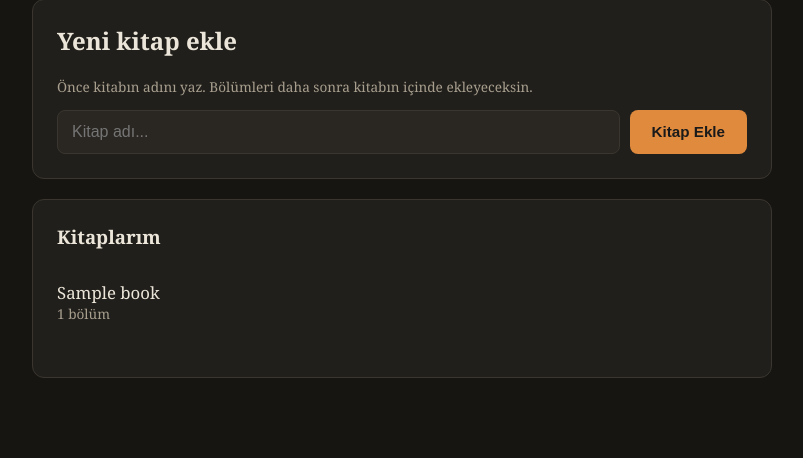
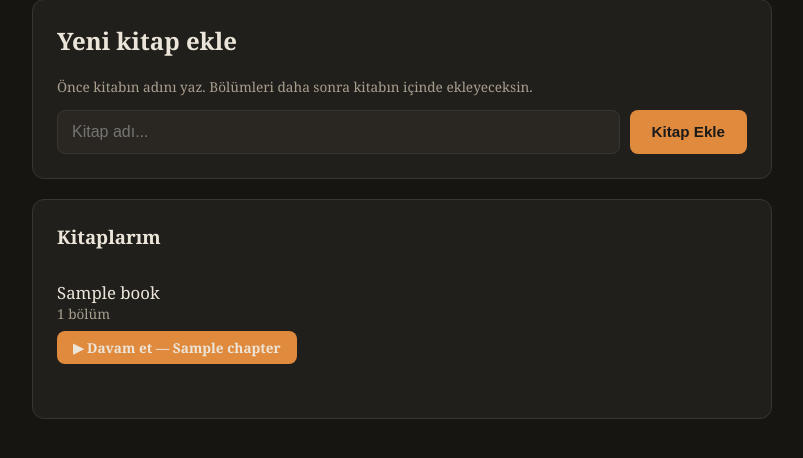
Before and after one commit to N1h4d/wattpad-reader, a Django app: page / in a window 1280 px wide. Shown: the part 93-551 px from the top of the page, without its empty margins (238-1041 px from the left). Run offline with Django 5.2, Linux system fonts and the light colour scheme; a user stored in the database is signed in; tables that the repository leaves empty hold one stand-in row (values such as "Sample post").

Commit message:
oxuma pozisiyasi elave edildi

```diff
--- a/reader/models.py
+++ b/reader/models.py
@@ -6,6 +6,15 @@ class Book(models.Model):
     title = models.CharField("Kitap adı", max_length=500)
     author = models.CharField("Yazar", max_length=255, blank=True)
     created_at = models.DateTimeField("Eklenme tarihi", auto_now_add=True)
+
+    # --- Okuma ilerlemesi (nereden devam edileceği) ---
+    last_chapter = models.ForeignKey(
+        'Chapter', null=True, blank=True, on_delete=models.SET_NULL,
+        related_name='+', verbose_name="Kalınan bölüm",
+    )
+    last_scroll_percent = models.FloatField("Kalınan yer (%)", default=0)
+    last_read_at = models.DateTimeField(
+        "Son okuma zamanı", null=True, blank=True)
 
     class Meta:
         ordering = ['-created_at']
@@ -18,11 +27,14 @@ class Book(models.Model):
 
 class Chapter(models.Model):
     """Kitabın bir bölümü (chapter) - bir Wattpad linkine bağlıdır."""
-    book = models.ForeignKey(Book, related_name='chapters', on_delete=models.CASCADE, verbose_name="Kitap")
-    url = models.URLField("Wattpad linki", unique=True, help_text="Wattpad bölüm linki")
+    book = models.ForeignKey(
+        Book, related_name='chapters', on_delete=models.CASCADE, verbose_name="Kitap")
+    url = models.URLField("Wattpad linki", unique=True,
+                          help_text="Wattpad bölüm linki")
     title = models.CharField("Bölüm başlığı", max_length=500, blank=True)
     order = models.PositiveIntegerField("Sıra", default=0)
-    content = models.TextField("Metin", blank=True, help_text="Çekilmiş bölüm metni")
+    content = models.TextField(
+        "Metin", blank=True, help_text="Çekilmiş bölüm metni")
     fetched_at = models.DateTimeField("Çekilme zamanı", null=True, blank=True)
     added_at = models.DateTimeField("Eklenme tarihi", auto_now_add=True)
 
--- a/reader/templates/reader/home.html
+++ b/reader/templates/reader/home.html
@@ -19,6 +19,14 @@
         <li>
             <a href="{% url 'chapter_list' book.id %}">{{ book.title }}</a>
             <div class="muted">{{ book.chapters.count }} bölüm</div>
+            {% if book.last_chapter %}
+            <div style="margin-top:8px;">
+                <a class="btn" style="padding:7px 16px; font-size:0.85rem;"
+                   href="{% url 'chapter_detail' book.last_chapter.id %}">
+                   ▶ Davam et — {{ book.last_chapter.title|default:"bölüm" }}
+                </a>
+            </div>
+            {% endif %}
         </li>
         {% endfor %}
     </ul>
--- a/reader/urls.py
+++ b/reader/urls.py
@@ -5,5 +5,8 @@ urlpatterns = [
     path("", views.home, name="home"),
     path("book/<int:book_id>/", views.chapter_list, name="chapter_list"),
     path("chapter/<int:chapter_id>/", views.chapter_detail, name="chapter_detail"),
-    path("chapter/<int:chapter_id>/refresh/", views.refresh_chapter, name="refresh_chapter"),
+    path("chapter/<int:chapter_id>/refresh/",
+         views.refresh_chapter, name="refresh_chapter"),
+    path("chapter/<int:chapter_id>/progress/",
+         views.save_progress, name="save_progress"),
 ]
--- a/reader/views.py
+++ b/reader/views.py
@@ -1,7 +1,11 @@
+import json
+
 from django.contrib import messages
 from django.contrib.auth.decorators import login_required
+from django.http import JsonResponse
 from django.shortcuts import render, redirect, get_object_or_404
 from django.utils import timezone
+from django.views.decorators.http import require_POST
 
 from .models import Book, Chapter
 from . import scraper
@@ -17,7 +21,8 @@ def home(request):
             return redirect("home")
 
         book = Book.objects.create(title=title)
-        messages.success(request, f'"{title}" eklendi. Şimdi bölüm linklerini ekleyebilirsin.')
+        messages.success(
+            request, f'"{title}" eklendi. Şimdi bölüm linklerini ekleyebilirsin.')
         return redirect("chapter_list", book_id=book.id)
 
     books = Book.objects.all()
@@ -33,7 +38,8 @@ def chapter_list(request, book_id):
         url = request.POST.get("chapter_url", "").strip()
 
         if not url or "wattpad.com" not in url:
-            messages.error(request, "Lütfen geçerli bir Wattpad bölüm linki gir.")
+            messages.error(
+                request, "Lütfen geçerli bir Wattpad bölüm linki gir.")
             return redirect("chapter_list", book_id=book.id)
 
         url = scraper.normalize_chapter_url(url)
@@ -84,11 +90,51 @@ def chapter_detail(request, chapter_id):
     prev_chapter = siblings[idx - 1] if idx > 0 else None
     next_chapter = siblings[idx + 1] if 0 <= idx < len(siblings) - 1 else None
 
+    # Bu kitapta kalınan bölüm hâlâ bu bölümse, kalınan yeri (% olarak)
+    # geri veriyoruz ki sayfa açılınca oraya kaydırılsın. Başka bir bölümse
+    # (kullanıcı yeni bir bölüme geçmiş demektir), 0'dan başlıyoruz ve
+    # "kalınan bölüm"ü bu bölüme güncelliyoruz.
+    book = chapter.book
+    if book.last_chapter_id == chapter.id:
+        resume_percent = book.last_scroll_percent
+    else:
+        resume_percent = 0
+        book.last_chapter = chapter
+        book.last_scroll_percent = 0
+        book.last_read_at = timezone.now()
+        book.save(update_fields=["last_chapter",
+                  "last_scroll_percent", "last_read_at"])
+
     return render(request, "reader/chapter_detail.html", {
         "chapter": chapter,
         "prev_chapter": prev_chapter,
         "next_chapter": next_chapter,
+        "resume_percent": resume_percent,
     })
+
+
+@login_required
+@require_POST
+def save_progress(request, chapter_id):
+    """Sayfa kaydırıldıkça AJAX ile çağrılır; kalınan yeri (%) kaydeder."""
+    chapter = get_object_or_404(Chapter, id=chapter_id)
+    book = chapter.book
+
+    # Kullanıcı bu kitapta hâlâ bu bölümdeyse pozisyonu güncelle.
+    if book.last_chapter_id != chapter.id:
+        return JsonResponse({"ok": False}, status=409)
+
+    try:
+        payload = json.loads(request.body or "{}")
+        percent = float(payload.get("percent", 0))
+    except (ValueError, TypeError):
+        return JsonResponse({"ok": False, "error": "invalid percent"}, status=400)
+
+    percent = max(0.0, min(100.0, percent))
+    book.last_scroll_percent = percent
+    book.last_read_at = timezone.now()
+    book.save(update_fields=["last_scroll_percent", "last_read_at"])
+    return JsonResponse({"ok": True})
 
 
 @login_required
--- a/wattpad_reader/settings.py
+++ b/wattpad_reader/settings.py
@@ -28,7 +28,7 @@ SECRET_KEY = os.environ.get(
 )
 
 # SECURITY WARNING: don't run with debug turned on in production!
-DEBUG = os.environ.get('DEBUG', 'False') == 'True'
+DEBUG = os.environ.get('DEBUG', 'True') == 'True'
 
 # Render, tətbiqin xarici hostname-ini avtomatik olaraq RENDER_EXTERNAL_HOSTNAME
 # environment variable-ı kimi verir. Onu ALLOWED_HOSTS-a əlavə edirik.
```
Also changed, not shown: reader/templates/reader/chapter_detail.html (+54 -1 lines), reader/migrations/0002_book_reading_progress.py (added).
